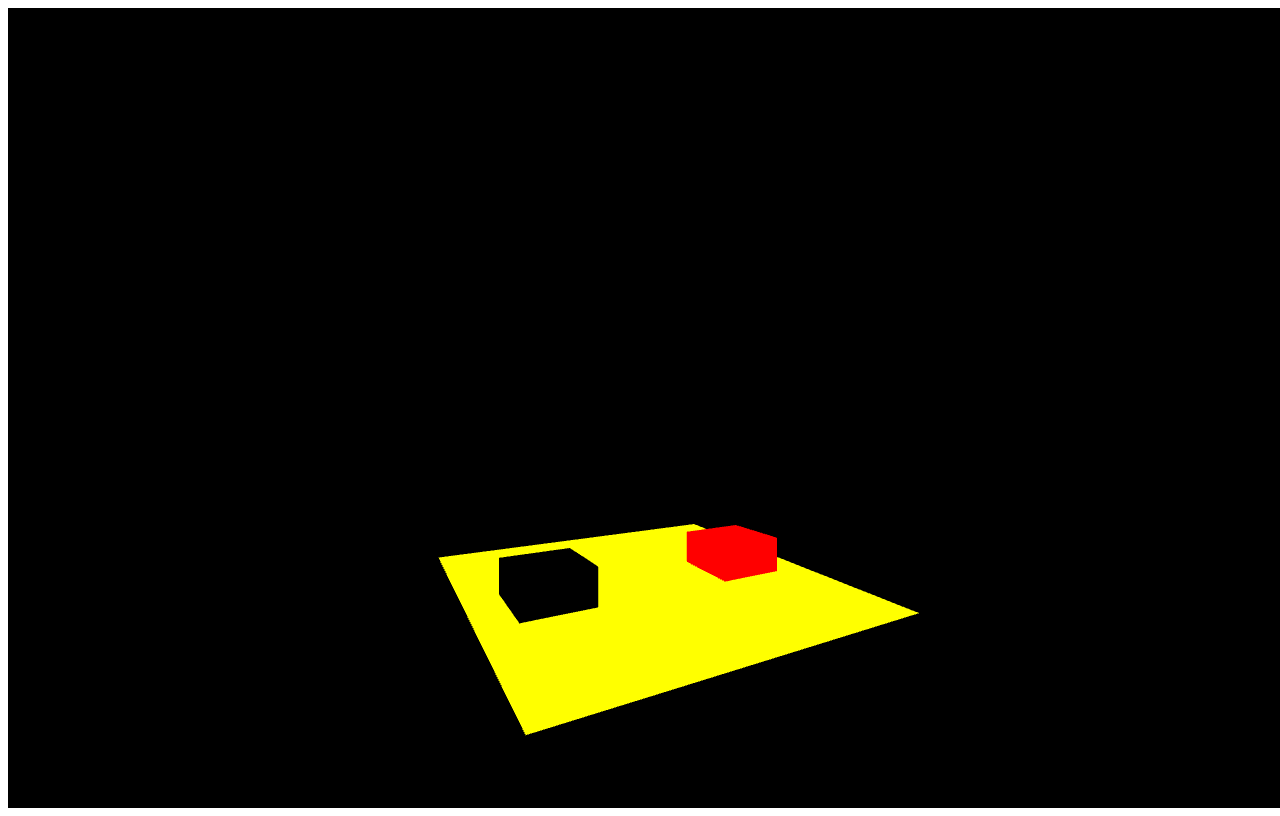
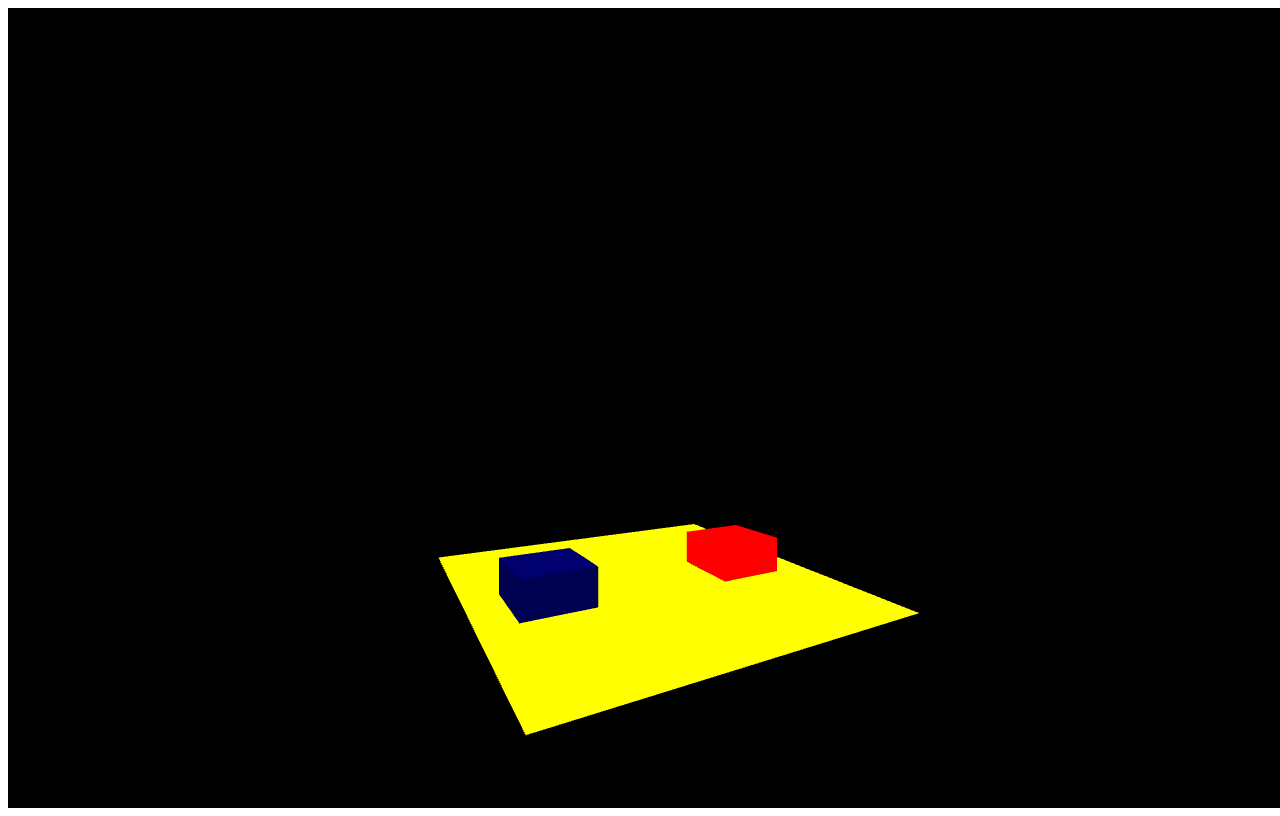
Before and after one commit to viettu2k/cube-threejs, a plain HTML site: page materials.html in a window 1280 px wide. Drawn offline with nearby package versions, Linux system fonts and the light colour scheme; animation ran at ten frames a second.

Commit message:
adding light

```diff
--- a/materials.html
+++ b/materials.html
@@ -60,6 +60,9 @@
       g1.add(plane, cubeMesh, cubeMesh2);
       scene.add(g1);
 
+      const light = new THREE.HemisphereLight(0xffffbb, 0x080820, 1);
+      scene.add(light);
+
       // Renderer
       var renderer = new THREE.WebGLRenderer({ antialias: true });
       renderer.setSize(width, height);
```
